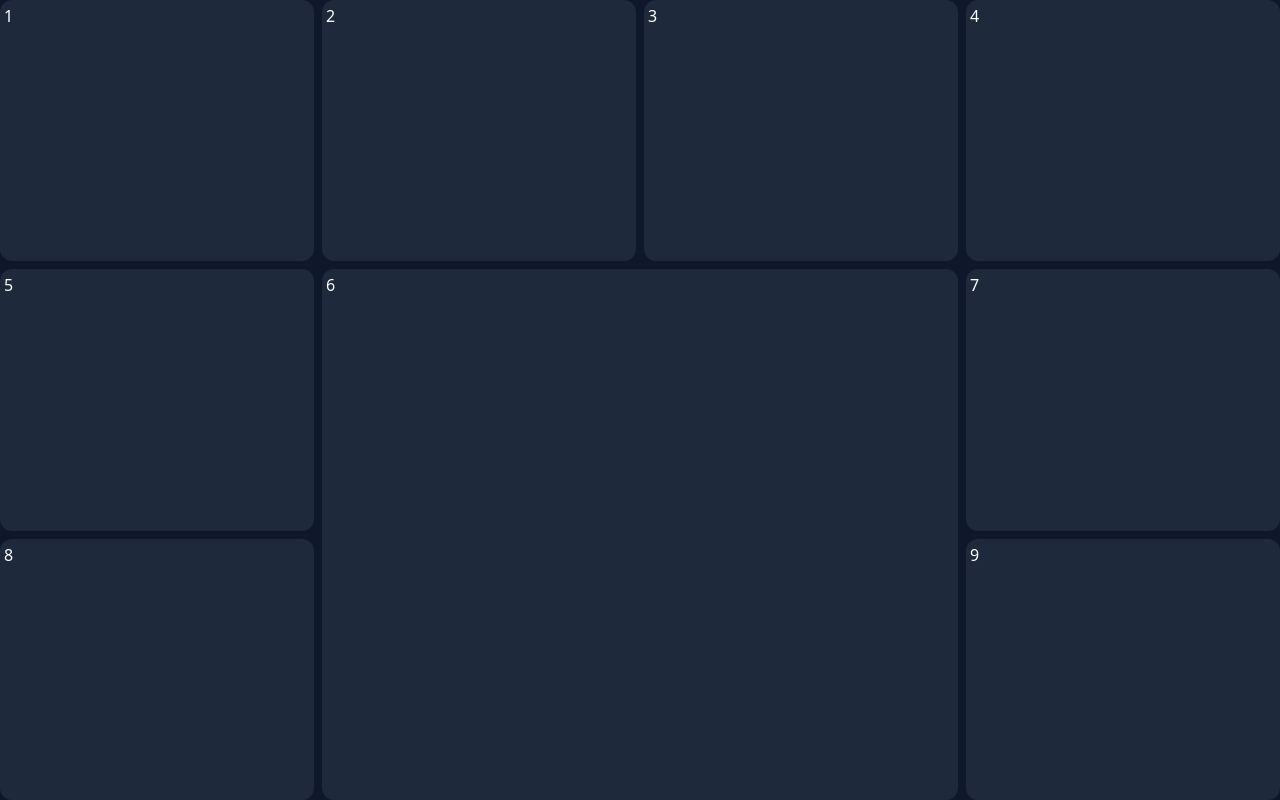
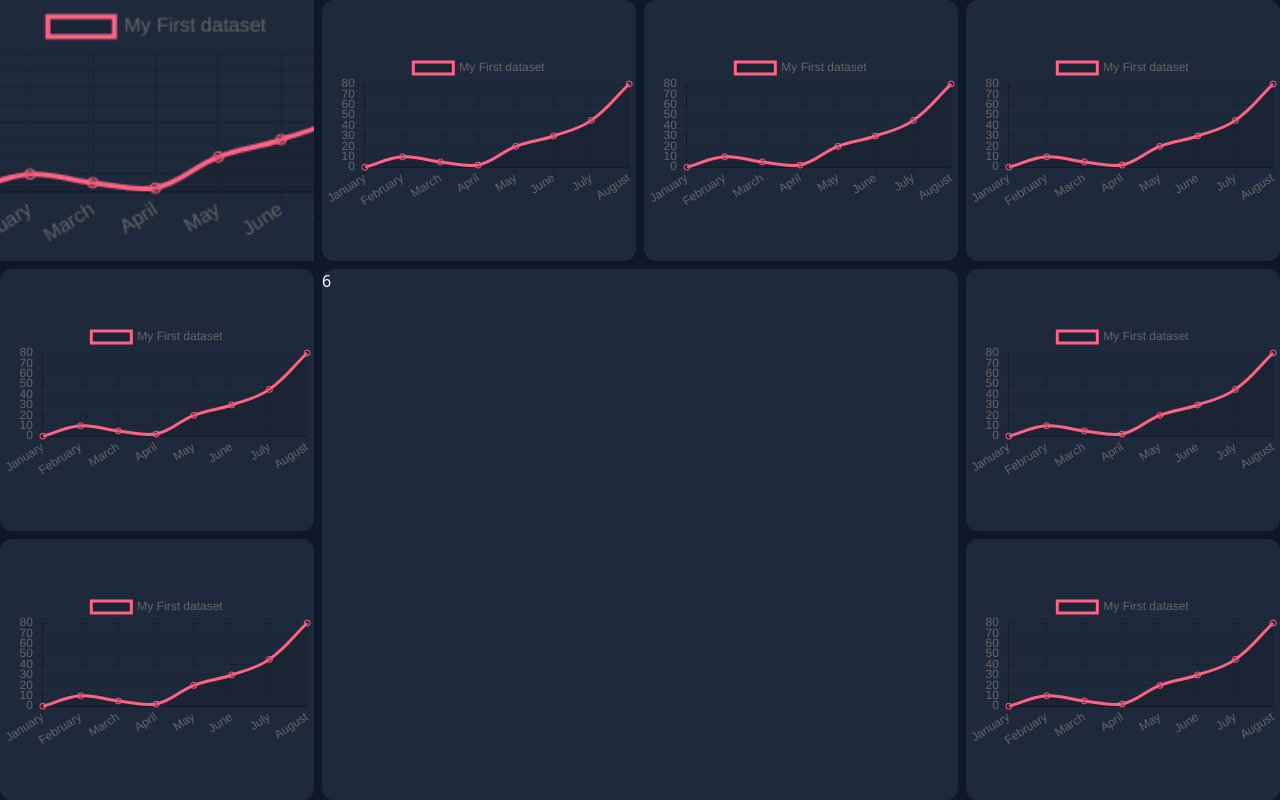
Before and after one commit to icl-rocketry/blackbox, a Svelte app in the folder blackbox-frontend/: page / in a window 1280 px wide. Built offline with nearby package versions, Linux system fonts and the light colour scheme.

Commit message:
Added chart component

```diff
--- a/blackbox-frontend/package.json
+++ b/blackbox-frontend/package.json
@@ -13,7 +13,7 @@
     "@tsconfig/svelte": "^2.0.1",
     "autoprefixer": "^10.4.2",
     "postcss": "^8.4.5",
-    "svelte": "^3.44.0",
+    "svelte": "^3.46.2",
     "svelte-check": "^2.2.7",
     "svelte-preprocess": "^4.9.8",
     "tailwindcss": "^3.0.13",
@@ -22,6 +22,9 @@
     "vite": "^2.7.2"
   },
   "dependencies": {
+    "chart.js": "^2.8.0",
+    "svelte-chartjs": "^1.1.3",
+    "svelte-frappe-charts": "^1.9.1",
     "svelte-scrollto": "^0.2.0"
   }
 }
--- a/blackbox-frontend/src/Data.svelte
+++ b/blackbox-frontend/src/Data.svelte
@@ -1,13 +1,22 @@
+<script>
+  import Chart from "./lib/Chart.svelte";
+</script>
+
 <div class="bg-slate-900 min-h-screen flex items-center justify-center">
-    <div class="grid grid-cols-4 gap-2 min-h-screen min-w-full">
-      <div class="p-1 bg-slate-800 text-white rounded-xl">1</div>
-      <div class="p-1 bg-slate-800 text-white rounded-xl">2</div>
-      <div class="p-1 bg-slate-800 text-white rounded-xl">3</div>
-      <div class="p-1 bg-slate-800 text-white rounded-xl">4</div>
-      <div class="p-1 bg-slate-800 text-white rounded-xl">5</div>
-      <div class="p-1 bg-slate-800 text-white rounded-xl row-span-2 col-span-2">6</div>
-      <div class="p-1 bg-slate-800 text-white rounded-xl">7</div>
-      <div class="p-1 bg-slate-800 text-white rounded-xl">8</div>
-      <div class="p-1 bg-slate-800 text-white rounded-xl">9</div>
+  <div class="grid grid-cols-4 gap-2 min-h-screen min-w-full">
+    <div class="bg-slate-800 text-white flex">
+      <Chart id="top_left"/>
     </div>
+
+    <div class="bg-slate-800 text-white flex justify-center items-center rounded-xl"><Chart id="1"/></div>
+    <div class="bg-slate-800 text-white flex justify-center items-center rounded-xl"><Chart id="2"/></div>
+    <div class="bg-slate-800 text-white flex justify-center items-center rounded-xl"><Chart id="3"/></div>
+    <div class="bg-slate-800 text-white flex justify-center items-center rounded-xl"><Chart id="4"/></div>
+    <div class="bg-slate-800 text-white rounded-xl row-span-2 col-span-2 min-h-full">
+      6
+    </div>
+    <div class="bg-slate-800 text-white flex justify-center items-center rounded-xl"><Chart id="5"/></div>
+    <div class="bg-slate-800 text-white flex justify-center items-center rounded-xl"><Chart id="6"/></div>
+    <div class="bg-slate-800 text-white flex justify-center items-center rounded-xl"><Chart id="7"/></div>
   </div>
+</div>
--- /dev/null
+++ b/blackbox-frontend/src/lib/Chart.svelte
@@ -0,0 +1,26 @@
+<script lang="ts">
+  import { onMount } from "svelte";
+  import Chart from "chart.js";
+
+  export let id: string;
+
+  onMount(renderChart);
+  function renderChart() {
+    var ctx = document.getElementById(id).getContext("2d");
+    var chart = new Chart(ctx, {
+      type: "line",
+      data: {
+        labels: ["January", "February", "March", "April", "May", "June", "July", "August"],
+        datasets: [
+          {
+            label: "My First dataset",
+            borderColor: "rgb(255, 99, 132)",
+            data: [0, 10, 5, 2, 20, 30, 45, 80]
+          }
+        ]
+      },
+      options: {}
+    });
+  }
+</script>
+<canvas id={id} class="object-cover max-h-full max-w-full"></canvas>
```
Also changed, not shown: blackbox-frontend/src/assets/svelte.png (deleted), 1 other file (tests, documents, lock files or other folders).
